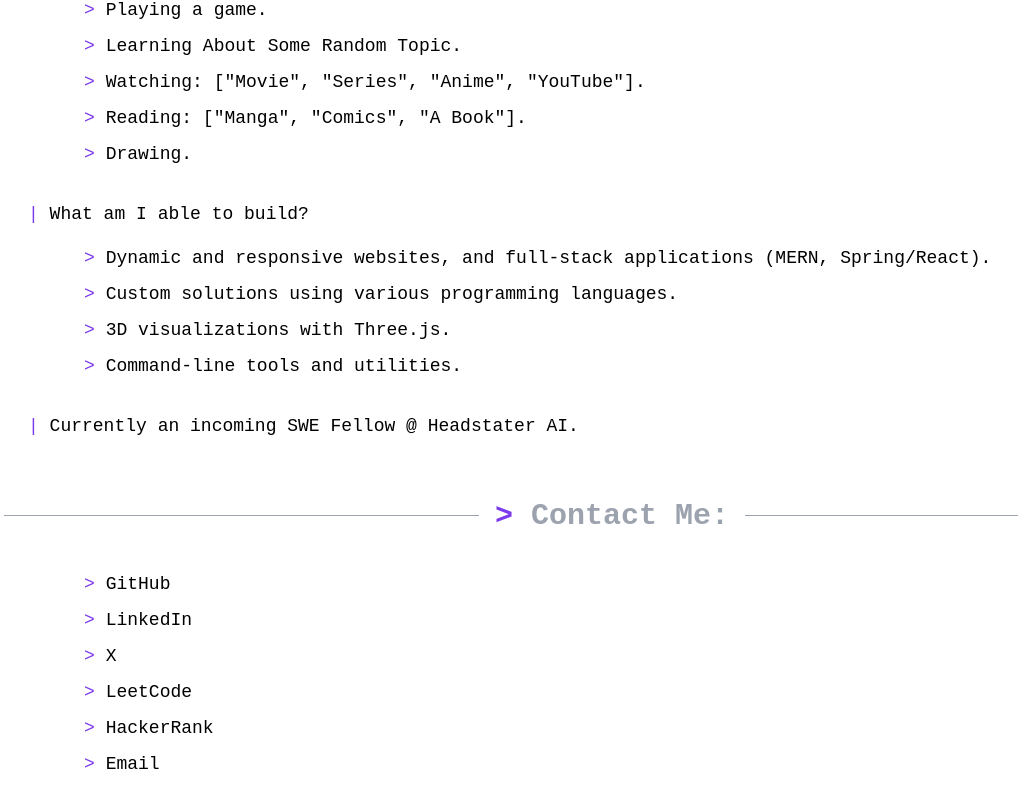
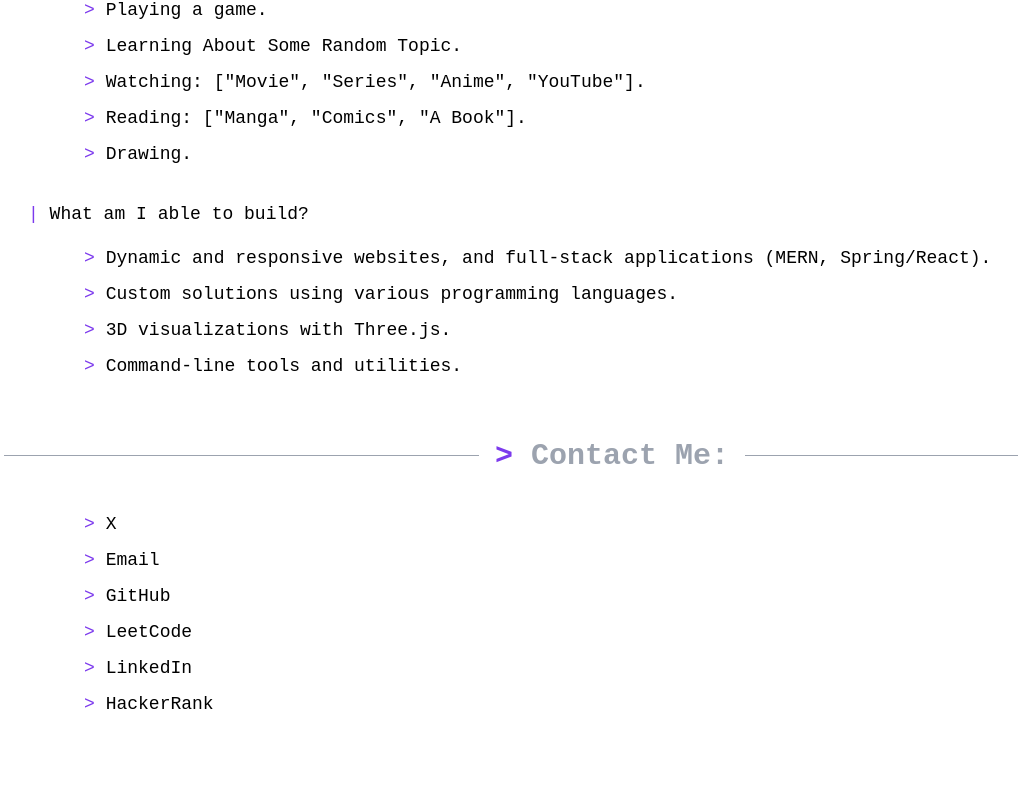
Before and after one commit to oebelus/portfolio, a React (Vite) app: page / in a window 1280 px wide. Shown: the part 495-1303 px from the top of the page, without its empty margins (28-1046 px from the left). After the commit the page ends 1245 px from the top, so only its background shows below. Built offline with nearby package versions, Linux system fonts and the light colour scheme.

Commit message:
about me

```diff
--- a/src/components/AboutMe.tsx
+++ b/src/components/AboutMe.tsx
@@ -45,8 +45,6 @@ export default function AboutMe() {
                         }
                     </ul>
                 </div>
-
-                <p className="pl-0 md:pl-6 mt-8 text-lg dark:text-gray-300"><span className="text-violet-600">| </span>Currently an incoming SWE Fellow @ Headstater AI.</p>
             </div>
         </div>
     )
--- a/src/utils/constants.ts
+++ b/src/utils/constants.ts
@@ -251,9 +251,24 @@ export const projects = [
 
 export const contacts = [
     {
+        id: "x",
+        name: "X",
+        link: "https://twitter.com/oebelus"
+    },
+    {
+        id: "email",
+        name: "Email",
+        link: "mailto:imaneelfadilelidrissi@gmail.com"
+    },
+    {
         id: "github",
         name: "GitHub",
         link: "https://github.com/oebelus"
+    },
+    {
+        id: "leetcode",
+        name: "LeetCode",
+        link: "https://leetcode.com/u/oebelus/"
     },
     {
         id: "linkedin",
@@ -261,24 +276,9 @@ export const contacts = [
         link: "https://www.linkedin.com/in/imane-el-fadil-el-idrissi-b528b31a6/"
     },
     {
-        id: "x",
-        name: "X",
-        link: "https://twitter.com/oebelus"
-    },
-    {
-        id: "leetcode",
-        name: "LeetCode",
-        link: "https://leetcode.com/u/oebelus/"
-    },
-    {
         id: "hackerrank",
         name: "HackerRank",
         link: "https://www.hackerrank.com/profile/oebelus"
-    },
-    {
-        id: "email",
-        name: "Email",
-        link: "mailto:imaneelfadilelidrissi@gmail.com"
     },
 ]
 
```
